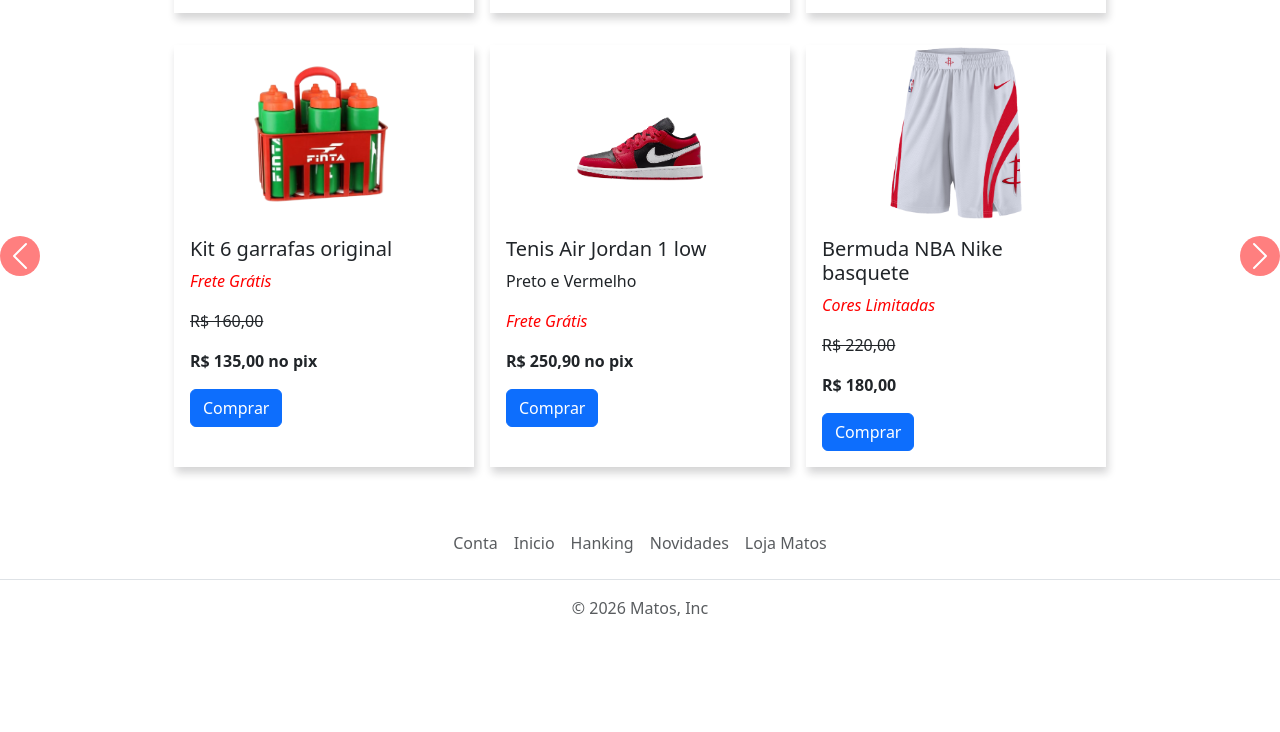
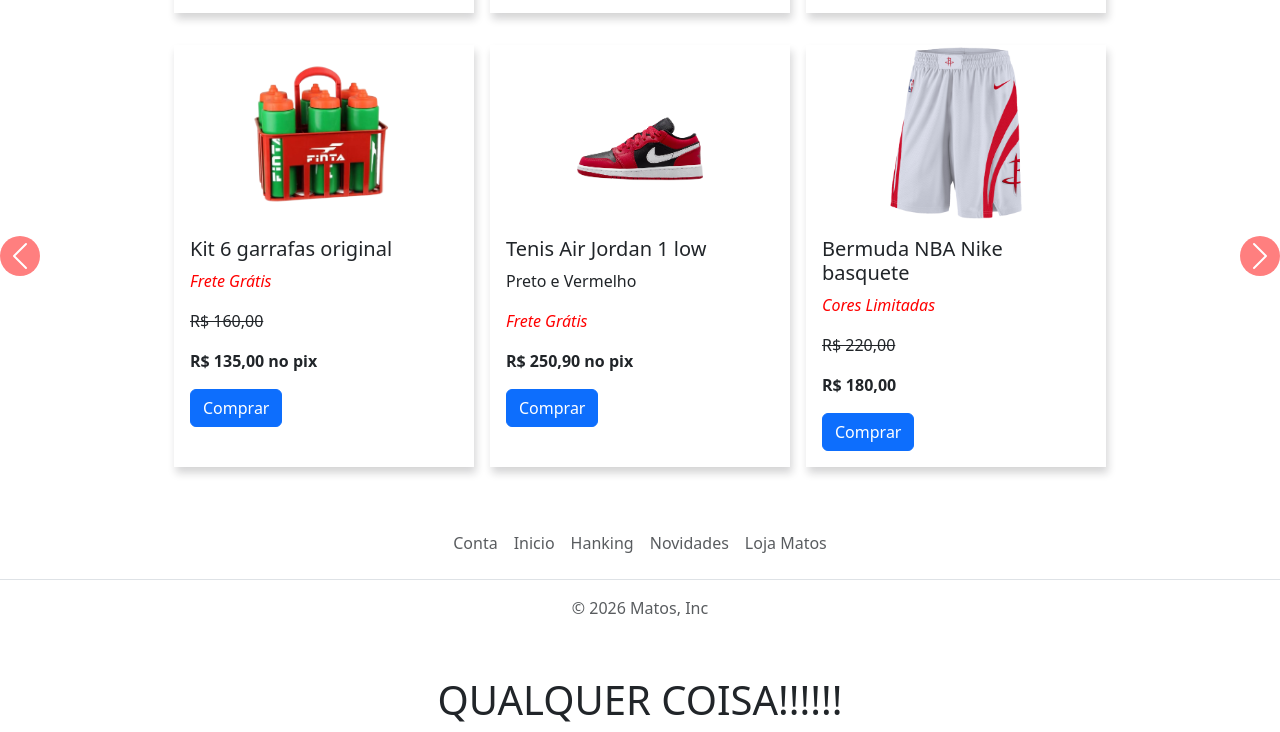
Before and after one commit to CaioMatos30/Site-Caio, a plain HTML site: page index.html in a window 1280 px wide. Shown: the part 1474-2206 px from the top of the page. Before the commit the page ends 2150 px from the top, so only its background shows below. Drawn offline with nearby package versions, Linux system fonts and the light colour scheme.

Commit message:
indexmudar

```diff
--- a/index.html
+++ b/index.html
@@ -337,6 +337,7 @@
 
   <footer class="py-3 my-4"> <ul class="nav justify-content-center border-bottom pb-3 mb-3"> <li class="nav-item"><a href="#" class="nav-link px-2 text-body-secondary">Conta</a></li> <li class="nav-item"><a href="#" class="nav-link px-2 text-body-secondary">Inicio</a></li> <li class="nav-item"><a href="#" class="nav-link px-2 text-body-secondary">Hanking</a></li> <li class="nav-item"><a href="#" class="nav-link px-2 text-body-secondary">Novidades</a></li> <li class="nav-item"><a href="#" class="nav-link px-2 text-body-secondary">Loja Matos</a></li> </ul> <p class="text-center text-body-secondary">&copy; 2026 Matos, Inc</p> </footer>
 
+    <h1>QUALQUER COISA!!!!!!</h1>
 </body>
 
 </html>
```
Also changed, not shown: novidades.html (+1 -0 lines).
